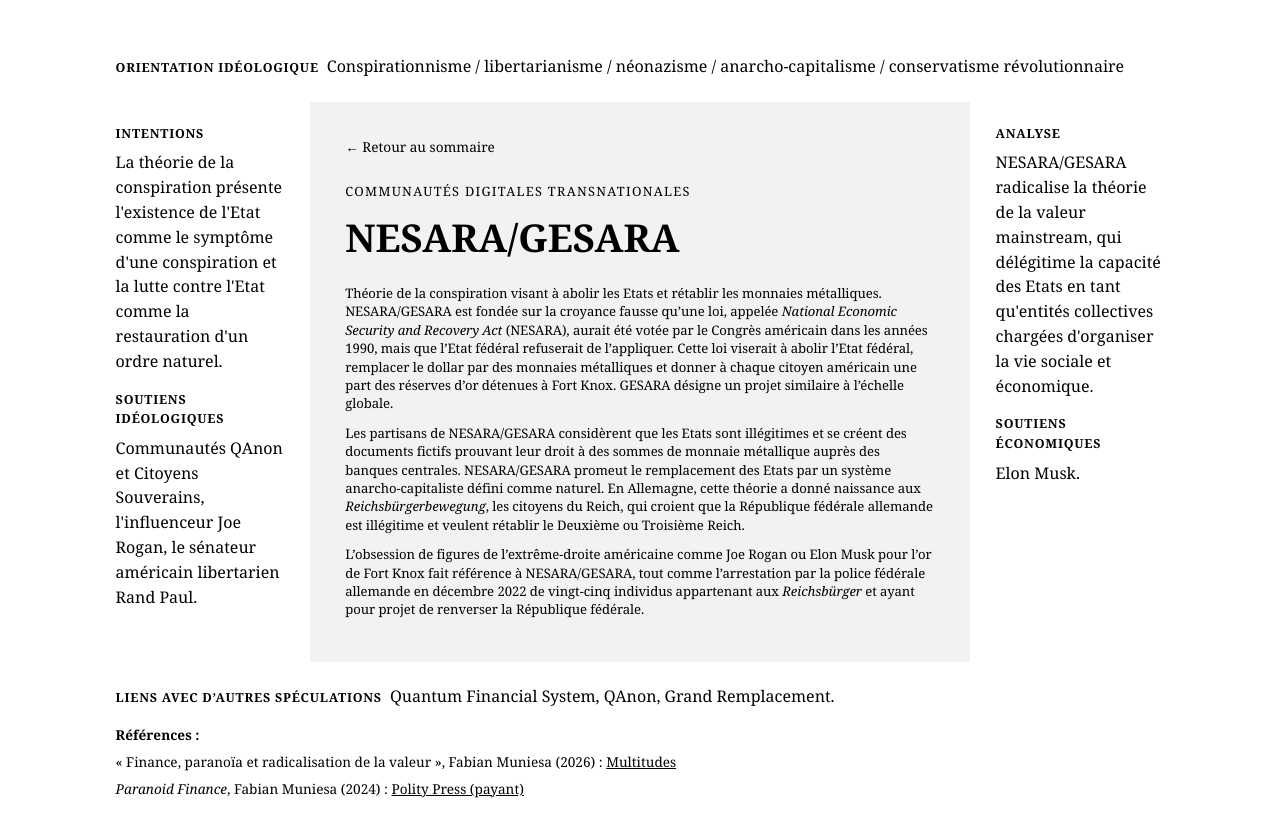
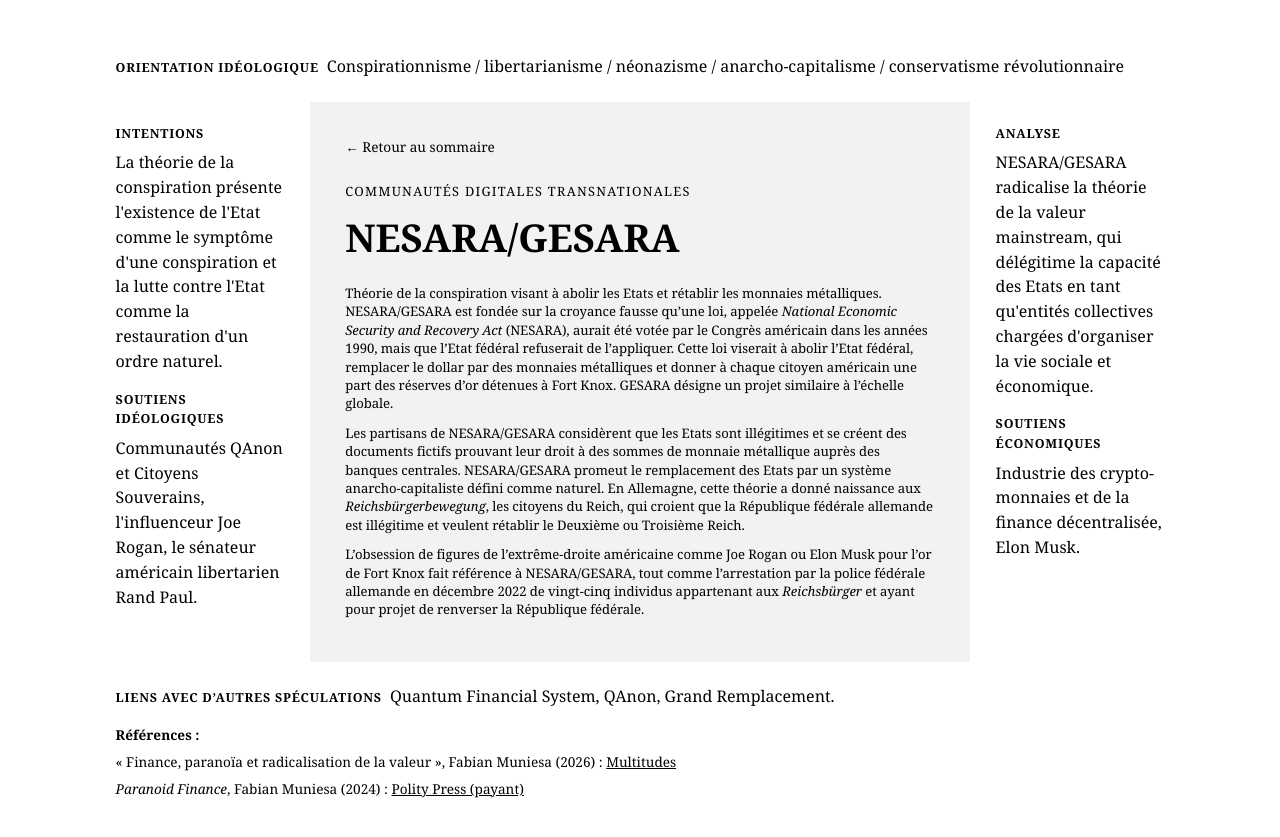
Before and after one commit to encycloreac/encycloreac.github.io, a Jekyll site: the page built from _entries/NESARA-GESARA.md, in a window 1280 px wide. Shown: the top 837 px of the page. Built offline with Jekyll 4.4.1, drawn with Linux system fonts in a browser that asks for light colours.

Commit message:
Revise economic support details in NESARA-GESARA
Updated economic support section to include decentralized finance.

```diff
--- a/_entries/NESARA-GESARA.md
+++ b/_entries/NESARA-GESARA.md
@@ -5,7 +5,7 @@ orientation: "Conspirationnisme / libertarianisme / néonazisme / anarcho-capita
 intentions: "La théorie de la conspiration présente l'existence de l'Etat comme le symptôme d'une conspiration et la lutte contre l'Etat comme la restauration d'un ordre naturel."
 analyse: "NESARA/GESARA radicalise la théorie de la valeur mainstream, qui délégitime la capacité des Etats en tant qu'entités collectives chargées d'organiser la vie sociale et économique."
 soutiens_ideologiques: "Communautés QAnon et Citoyens Souverains, l'influenceur Joe Rogan, le sénateur américain libertarien Rand Paul."
-soutiens_economiques: "Elon Musk."
+soutiens_economiques: "Industrie des crypto-monnaies et de la finance décentralisée, Elon Musk."
 liens_autres: "Quantum Financial System, QAnon, Grand Remplacement."
 references:
   - texte: "« Finance, paranoïa et radicalisation de la valeur », Fabian Muniesa (2026)"
```
